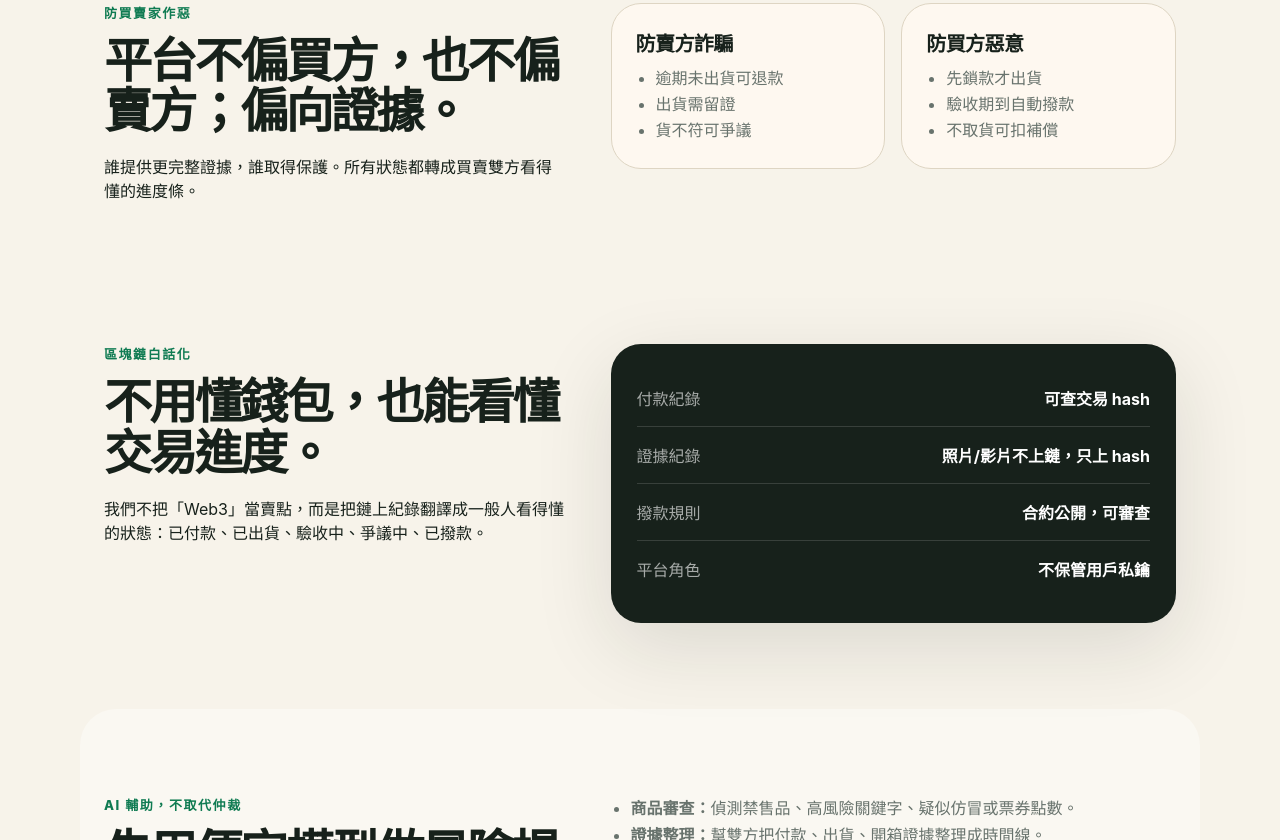
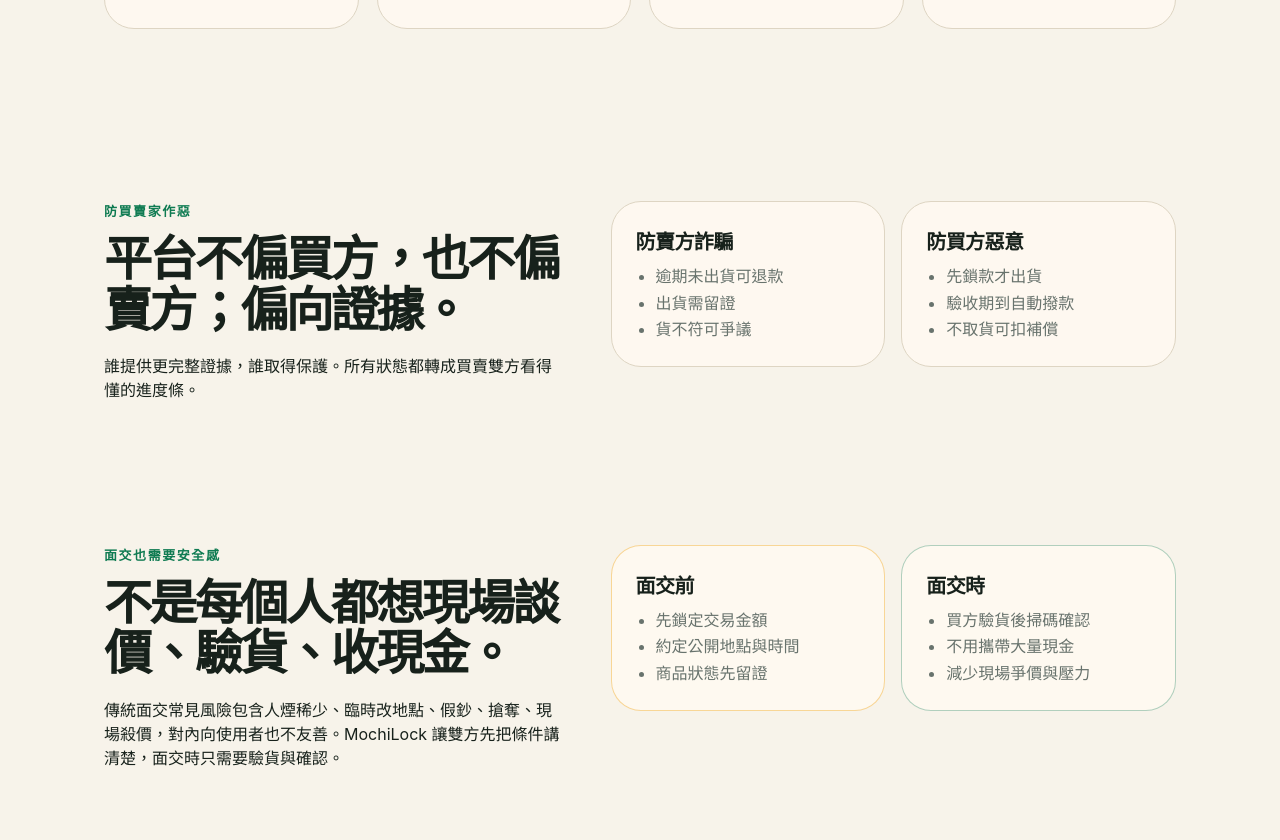
Before and after one commit to HsinTiger/secondhand-trust-link, a plain HTML site: page index.html in a window 1280 px wide. Shown: the part 1960-2800 px from the top of the page. Drawn offline with Linux system fonts and the light colour scheme.

Commit message:
Add safer meetup positioning

```diff
--- a/index.html
+++ b/index.html
@@ -14,7 +14,7 @@
       <div class="nav-links">
         <a href="#questions">痛點</a>
         <a href="#flow">流程</a>
-        <a href="#chain">可查證</a>
+        <a href="#meetup">面交</a><a href="#chain">可查證</a>
         <a href="#demo">建立連結</a>
       </div>
     </nav>
@@ -62,6 +62,8 @@
         <article><h3>買家故意拖確認？</h3><p>驗收期倒數清楚顯示，逾期未爭議就自動進入撥款。</p></article>
         <article><h3>雙方各說各話？</h3><p>交易條件、付款、出貨、驗收與爭議事件都有時間戳與證據 hash。</p></article>
         <article><h3>蝦皮流程太重、費用太高？</h3><p>先從一個交易連結開始，適合 FB/LINE 社群小額二手交易。</p></article>
+        <article><h3>面交怕危險或尷尬？</h3><p>人煙稀少、臨時改地點、現場殺價或搶奪風險，都可以用事前鎖款與定點交付降低壓力。</p></article>
+        <article><h3>I 人不想一直私訊？</h3><p>交易條件、出貨期限、驗收規則都寫在連結裡，少一點拉扯，多一點清楚。</p></article>
       </div>
     </section>
 
@@ -87,6 +89,19 @@
       <div class="rules">
         <div><h3>防賣方詐騙</h3><ul><li>逾期未出貨可退款</li><li>出貨需留證</li><li>貨不符可爭議</li></ul></div>
         <div><h3>防買方惡意</h3><ul><li>先鎖款才出貨</li><li>驗收期到自動撥款</li><li>不取貨可扣補償</li></ul></div>
+      </div>
+    </section>
+
+
+    <section id="meetup" class="section split meetup-section">
+      <div>
+        <p class="eyebrow">面交也需要安全感</p>
+        <h2>不是每個人都想現場談價、驗貨、收現金。</h2>
+        <p>傳統面交常見風險包含人煙稀少、臨時改地點、假鈔、搶奪、現場殺價，對內向使用者也不友善。MochiLock 讓雙方先把條件講清楚，面交時只需要驗貨與確認。</p>
+      </div>
+      <div class="rules meetup-rules">
+        <div><h3>面交前</h3><ul><li>先鎖定交易金額</li><li>約定公開地點與時間</li><li>商品狀態先留證</li></ul></div>
+        <div><h3>面交時</h3><ul><li>買方驗貨後掃碼確認</li><li>不用攜帶大量現金</li><li>減少現場爭價與壓力</li></ul></div>
       </div>
     </section>
 
--- a/styles.css
+++ b/styles.css
@@ -94,3 +94,6 @@ input, select { width: 100%; border: 1px solid var(--line); background: white; c
 .chain-row span { color: rgba(255,255,255,.62); }
 .chain-row strong { text-align: right; }
 @media (max-width: 880px) { .problem-grid { grid-template-columns: 1fr; } .chain-row { display: grid; } .chain-row strong { text-align: left; } }
+.meetup-section { padding-top: 42px; }
+.meetup-rules > div:first-child { border-color: rgba(242, 184, 75, .55); }
+.meetup-rules > div:last-child { border-color: rgba(15, 123, 82, .32); }
```
